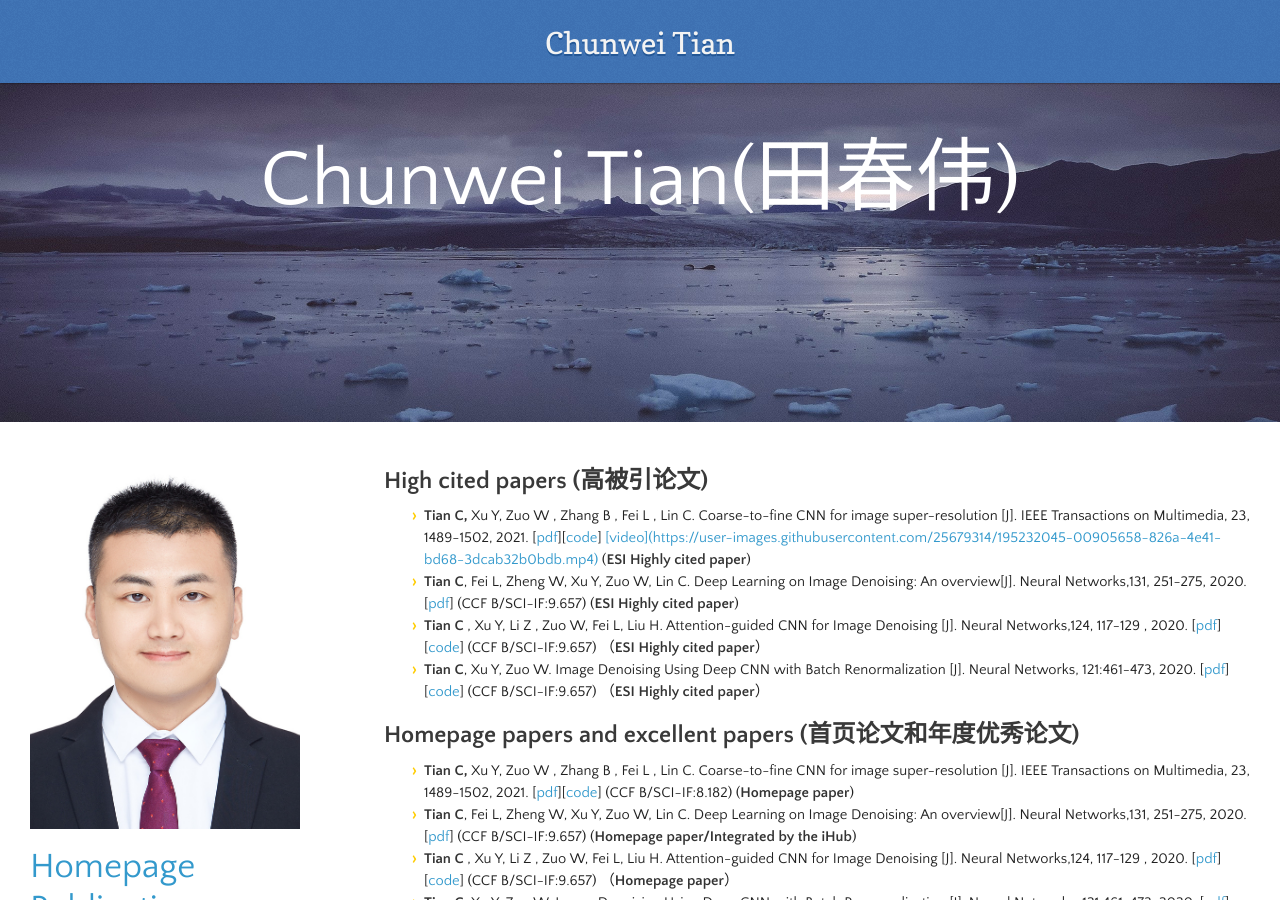
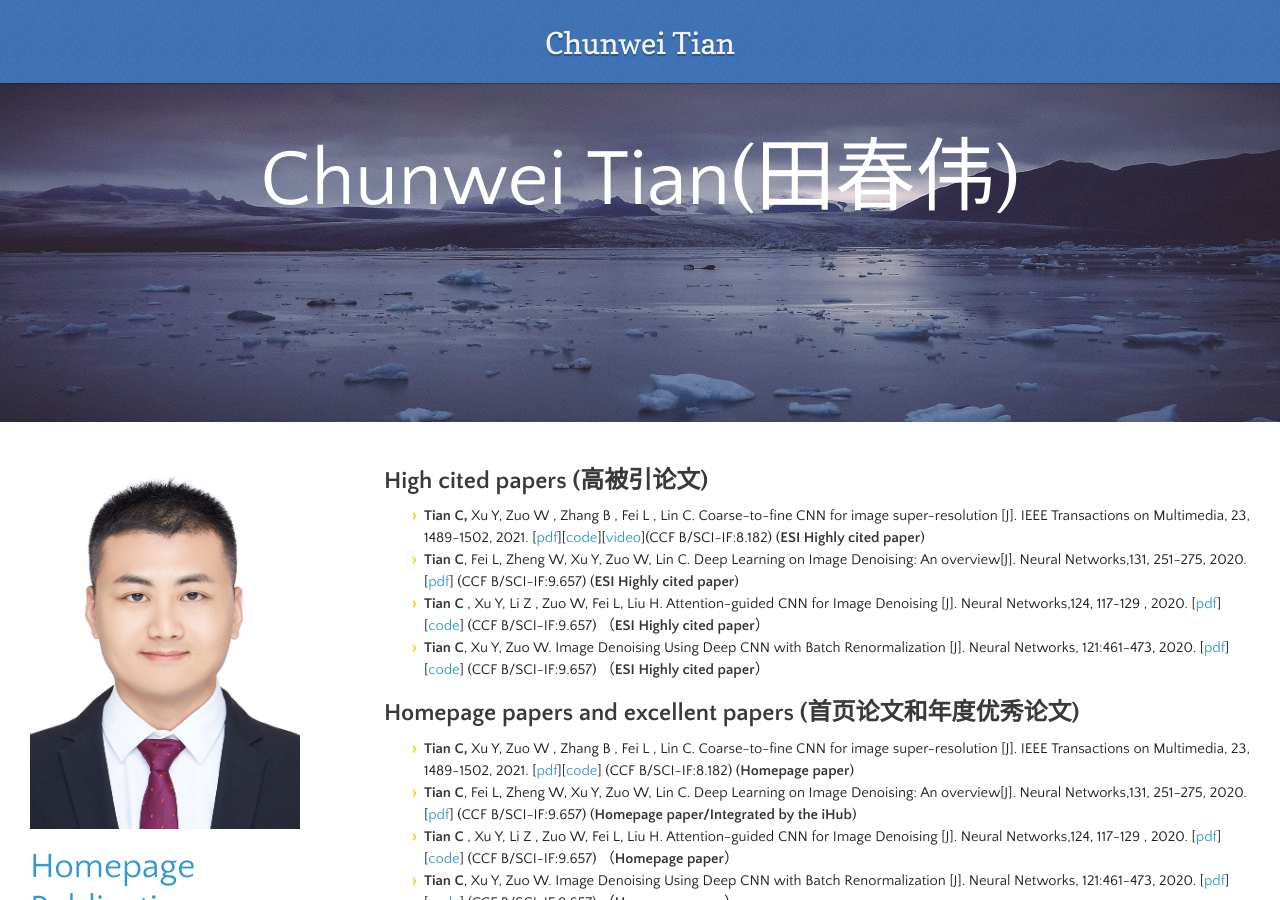
Before and after one commit to hellloxiaotian/hellloxiaotian.github.io, a Jekyll site: the page built from publication.md, in a window 1280 px wide and 900 px high. Built offline with Jekyll 4.4.1, drawn with Linux system fonts in a browser that asks for light colours; nearby versions of some CDN libraries; our own code applies the rules of GitHub Pages for plain Markdown files; the repository's description, which GitHub fills in, is left out; some of the changed text lies outside the part shown.

Commit message:
Add files via upload

```diff
--- a/publication.md
+++ b/publication.md
@@ -1,5 +1,5 @@
 ## High cited papers (高被引论文)
--  **Tian C,**  Xu Y,   Zuo W ,  Zhang B , Fei L , Lin C. Coarse-to-fine CNN for image super-resolution [J]. IEEE Transactions on Multimedia, 23, 1489-1502, 2021.  [[pdf](https://www.google.com/url?q=https%3A%2F%2Fieeexplore.ieee.org%2Fstamp%2Fstamp.jsp%3Ftp%3D%26arnumber%3D9105085&sa=D&sntz=1&usg=AFQjCNFcz7BySBGHJl0HApsS97YmJ6LqTg)][[code](https://www.google.com/url?q=https%3A%2F%2Fgithub.com%2Fhellloxiaotian%2FCFSRCNN&sa=D&sntz=1&usg=AFQjCNHlCxENhg22fZ6xAG21NhNmPyVtNQ)] [[video](https://user-images.githubusercontent.com/25679314/195232045-00905658-826a-4e41-bd68-3dcab32b0bdb.mp4)](CCF B/SCI-IF:8.182) (**ESI Highly cited paper**)
+-  **Tian C,**  Xu Y,   Zuo W ,  Zhang B , Fei L , Lin C. Coarse-to-fine CNN for image super-resolution [J]. IEEE Transactions on Multimedia, 23, 1489-1502, 2021.  [[pdf](https://www.google.com/url?q=https%3A%2F%2Fieeexplore.ieee.org%2Fstamp%2Fstamp.jsp%3Ftp%3D%26arnumber%3D9105085&sa=D&sntz=1&usg=AFQjCNFcz7BySBGHJl0HApsS97YmJ6LqTg)][[code](https://www.google.com/url?q=https%3A%2F%2Fgithub.com%2Fhellloxiaotian%2FCFSRCNN&sa=D&sntz=1&usg=AFQjCNHlCxENhg22fZ6xAG21NhNmPyVtNQ)]\[[video](https://user-images.githubusercontent.com/25679314/195232045-00905658-826a-4e41-bd68-3dcab32b0bdb.mp4)](CCF B/SCI-IF:8.182) (**ESI Highly cited paper**)
 -  **Tian C**, Fei L,  Zheng W, Xu Y,  Zuo W,  Lin C. Deep Learning on Image Denoising: An overview[J]. Neural Networks,131, 251-275, 2020.   [[pdf](https://www.google.com/url?q=https%3A%2F%2Fwww.sciencedirect.com%2Fscience%2Farticle%2Fpii%2FS0893608020302665%3Fvia%3Dihub&sa=D&sntz=1&usg=AFQjCNFLJOTu0vrkv7uGnPFyl6JJVIhRxQ)] (CCF B/SCI-IF:9.657) (**ESI Highly cited paper**)
 -  **Tian C** ,  Xu Y,   Li Z ,  Zuo W,   Fei L,  Liu H. Attention-guided CNN for Image Denoising [J]. Neural Networks,124, 117-129 , 2020.  [[pdf](https://www.google.com/url?q=https%3A%2F%2Fwww.sciencedirect.com%2Fscience%2Farticle%2Fpii%2FS0893608019304241&sa=D&sntz=1&usg=AFQjCNFGl6briLBrVY6G2rlPfs9lmC8nsg)] [[code](https://www.google.com/url?q=https%3A%2F%2Fgithub.com%2Fhellloxiaotian%2FADNet&sa=D&sntz=1&usg=AFQjCNHp0jPjk4NENToVuFvEzxtjIkiF5w)] (CCF B/SCI-IF:9.657) （**ESI** **Highly cited paper**）
 - **Tian C**,  Xu Y,  Zuo W. Image Denoising Using Deep CNN with Batch Renormalization [J]. Neural Networks, 121:461-473, 2020.  [[pdf](https://www.google.com/url?q=https%3A%2F%2Fwww.sciencedirect.com%2Fscience%2Farticle%2Fpii%2FS0893608019302394&sa=D&sntz=1&usg=AFQjCNET0x3XV-DClPi7PYVfgOci4hcPuA)] [[code](https://www.google.com/url?q=https%3A%2F%2Fgithub.com%2Fhellloxiaotian%2FADNet&sa=D&sntz=1&usg=AFQjCNHp0jPjk4NENToVuFvEzxtjIkiF5w)] (CCF B/SCI-IF:9.657) （**ESI Highly cited paper**）
@@ -43,7 +43,7 @@
 - **Tian C**, Xu Y, Zuo W, Lin C, Zhang D. Asymmetric CNN for image super-resolution [J]. IEEE Transactions on Systems, Man, and Cybernetics: Systems, 2021. (SCI-IF:13.451)[[pdf](https://ieeexplore.ieee.org/abstract/document/9420448)][[code](https://github.com/hellloxiaotian/ACNet)] (Accepted in 2021)(Acceptance rate of 10%)
 - Fel L, Zhang B, **Tian C**, Teng S,  Wen J. Jointly Learning  Multi-instance Hand-based  Biometric Descriptor[J]. Information Sciences, 562:1-12, 2021. (CCF B/SCI-IF:6.795) [[pdf](https://www.google.com/url?q=https%3A%2F%2Fwww.sciencedirect.com%2Fscience%2Farticle%2Fabs%2Fpii%2FS0020025521001274&sa=D&sntz=1&usg=AFQjCNFAV4LYTzG_K2FRbY2YAdw0uWnqUg)]
 - **Tian C**, Fei L,  Zheng W, Xu Y,  Zuo W,  Lin C. Deep Learning on Image Denoising: An overview[J]. Neural Networks,131, 251-275, 2020.   [[pdf](https://www.google.com/url?q=https%3A%2F%2Fwww.sciencedirect.com%2Fscience%2Farticle%2Fpii%2FS0893608020302665%3Fvia%3Dihub&sa=D&sntz=1&usg=AFQjCNFLJOTu0vrkv7uGnPFyl6JJVIhRxQ)] (CCF B/SCI-IF:9.657) (**ESI Homepage paper**)
-- **Tian C**, Zhu G, Wu Z, Xu Y, Zuo W, Chen C, Lin C. Lightweight Image Super-Resolution with Enhanced CNN[J]. Knowledge-Based Systems, 205:106235, 2020. [[pdf](https://www.google.com/url?q=https%3A%2F%2Fwww.sciencedirect.com%2Fscience%2Farticle%2Fabs%2Fpii%2FS0950705120304391&sa=D&sntz=1&usg=AFQjCNHvLlV_I3ooMLvje3S-FN3YiSCSZQ)][[code](https://www.google.com/url?q=https%3A%2F%2Fgithub.com%2Fhellloxiaotian%2FLESRCNN&sa=D&sntz=1&usg=AFQjCNFMf9IZBZIq64TBR_tUNr-A75o0Ew)] [[video](https://user-images.githubusercontent.com/25679314/195232308-d6883b2c-d3e0-4c03-9f64-3969e67e3a98.mp4)](CCF C/SCI-IF:8.038)
+- **Tian C**, Zhu G, Wu Z, Xu Y, Zuo W, Chen C, Lin C. Lightweight Image Super-Resolution with Enhanced CNN[J]. Knowledge-Based Systems, 205:106235, 2020. [[pdf](https://www.google.com/url?q=https%3A%2F%2Fwww.sciencedirect.com%2Fscience%2Farticle%2Fabs%2Fpii%2FS0950705120304391&sa=D&sntz=1&usg=AFQjCNHvLlV_I3ooMLvje3S-FN3YiSCSZQ)][[code](https://www.google.com/url?q=https%3A%2F%2Fgithub.com%2Fhellloxiaotian%2FLESRCNN&sa=D&sntz=1&usg=AFQjCNFMf9IZBZIq64TBR_tUNr-A75o0Ew)]\[[video](https://user-images.githubusercontent.com/25679314/195232308-d6883b2c-d3e0-4c03-9f64-3969e67e3a98.mp4)](CCF C/SCI-IF:8.038)
 - **Tian C** ,  Xu Y,   Li Z ,  Zuo W,   Fei L,  Liu H. Attention-guided CNN for Image Denoising [J]. Neural Networks,124, 117-129 , 2020.  [[pdf](https://www.google.com/url?q=https%3A%2F%2Fwww.sciencedirect.com%2Fscience%2Farticle%2Fpii%2FS0893608019304241&sa=D&sntz=1&usg=AFQjCNFGl6briLBrVY6G2rlPfs9lmC8nsg)] [[code](https://www.google.com/url?q=https%3A%2F%2Fgithub.com%2Fhellloxiaotian%2FADNet&sa=D&sntz=1&usg=AFQjCNHp0jPjk4NENToVuFvEzxtjIkiF5w)] (CCF B/SCI-IF:9.657) （**ESI Highly cited paper/Homepage paper**）
 - **Tian C**,  Xu Y,  Zuo W. Image Denoising Using Deep CNN with Batch Renormalization [J]. Neural Networks, 121:461-473, 2020.  [[pdf](https://www.google.com/url?q=https%3A%2F%2Fwww.sciencedirect.com%2Fscience%2Farticle%2Fpii%2FS0893608019302394&sa=D&sntz=1&usg=AFQjCNET0x3XV-DClPi7PYVfgOci4hcPuA)] [[code](https://www.google.com/url?q=https%3A%2F%2Fgithub.com%2Fhellloxiaotian%2FADNet&sa=D&sntz=1&usg=AFQjCNHp0jPjk4NENToVuFvEzxtjIkiF5w)] (CCF B/SCI-IF:9.657) （**ESI Highly cited paper/Homepage paper**）
 - **Tian C**, Xu Y, et al. Enhanced CNN for image denoising [J].  CAAI Transaction on Intelligence Technology, 4(1), 17– 23, 2019.(IF: 7.985)  [[pdf](https://www.google.com/url?q=https%3A%2F%2Fieeexplore.ieee.org%2Fabstract%2Fdocument%2F8674856&sa=D&sntz=1&usg=AFQjCNHBifA-RYT5fi_XEiZZdxNXl8zPRg)] [[code](https://www.google.com/url?q=https%3A%2F%2Fgithub.com%2Fhellloxiaotian%2FECNDNet&sa=D&sntz=1&usg=AFQjCNEnM3mVhlN1Ml6nhLf_gjO3xG2oiQ)] (EI) （**Best paper**）
```
